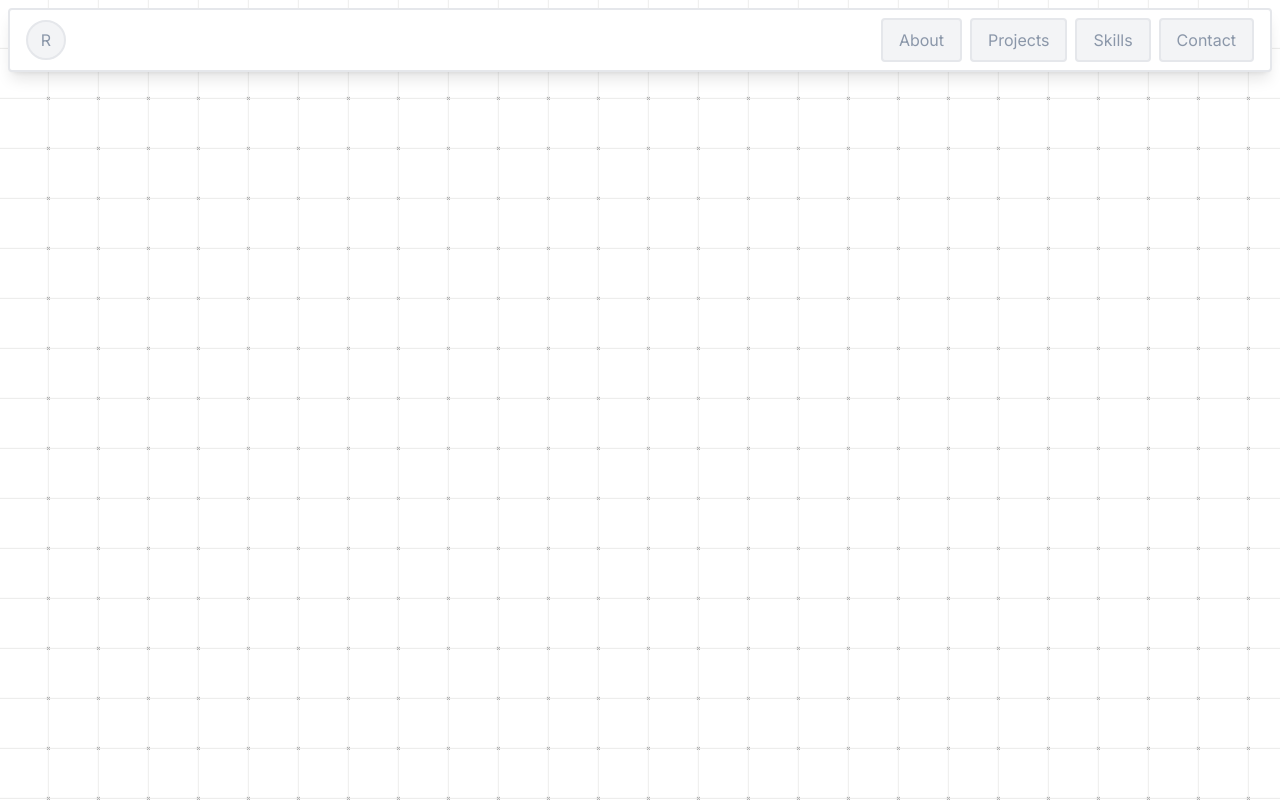
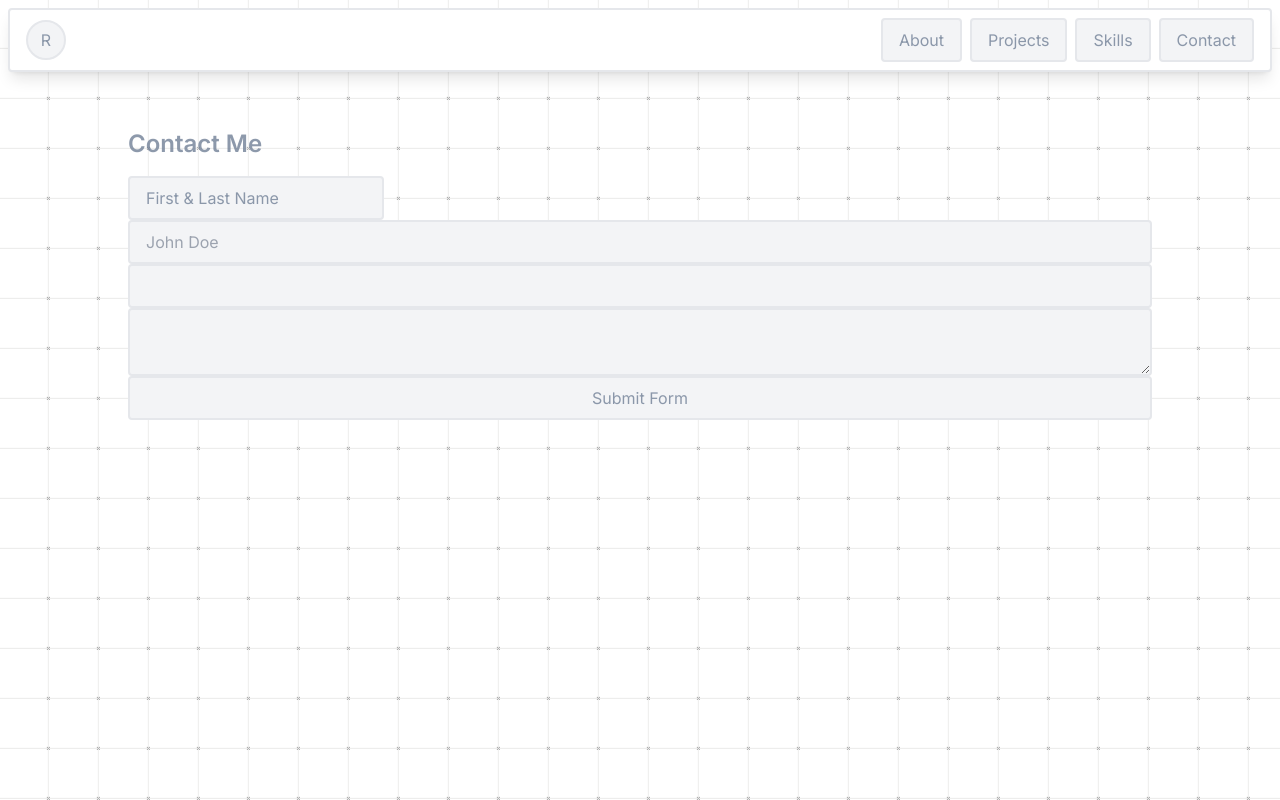
Before and after one commit to SKY3E/Portfolio-V2, a Next.js app: page /contact in a window 1280 px wide. Built offline with nearby package versions, Linux system fonts and the light colour scheme.

Commit message:
Updated Design & Contact Page

```diff
--- /dev/null
+++ b/app/components/contact.js
@@ -0,0 +1,37 @@
+export default function Contact() {
+  async function handleSubmit(event) {
+    event.preventDefault();
+    const formData = new FormData(event.target);
+
+    formData.append("access_key", "eee47edf-2498-4341-b974-ef71a18d6e08");
+
+    const object = Object.fromEntries(formData);
+    const json = JSON.stringify(object);
+
+    const response = await fetch("https://api.web3forms.com/submit", {
+        method: "POST",
+        headers: {
+          "Content-Type": "application/json",
+          Accept: "application/json"
+        },
+        body: json
+    });
+    const result = await response.json();
+    if (result.success) {
+        console.log(result);
+    }
+  }
+
+  return (
+    <section id='contact-section' className='lg:ml-[calc(60.00vw-50.00%)] lg:mr-[calc(60.00vw-50.00%)]'>
+      <h2 className='text-2xl font-semibold mb-4'>Contact Me</h2>
+      <form className='flex flex-col' onSubmit={handleSubmit}>
+        <label className='rounded bg-gray-100 border-gray-200 border-2 px-4 py-2 w-1/4'>First & Last Name</label>
+        <input className='rounded bg-gray-100 border-gray-200 border-2 px-4 py-2' type="text" name="name" placeholder="John Doe"/>
+        <input className='rounded bg-gray-100 border-gray-200 border-2 px-4 py-2' type="email" name="email"/>
+        <textarea className='rounded bg-gray-100 border-gray-200 border-2 px-4 py-2' name="message"></textarea>
+        <button className='rounded bg-gray-100 border-gray-200 border-2 px-4 py-2' type="submit">Submit Form</button>
+      </form>
+    </section>
+  )
+}
--- a/app/components/navigation.js
+++ b/app/components/navigation.js
@@ -8,16 +8,16 @@ export default function Navigation() {
         R
       </Link>
       <section className="flex space-x-2">
-        <Link href="/about" className="flex items-center justify-center bg-gray-100 hover:shadow-lg border-gray-200 border-2 rounded px-4 py-2">
+        <Link href="/about" className="flex items-center justify-center bg-gray-100 hover:shadow-lg hover:text-blue-500 border-gray-200 border-2 rounded px-4 py-2">
           About
         </Link>
-        <Link href="/projects" className="flex items-center justify-center bg-gray-100 hover:shadow-lg border-gray-200 border-2 rounded px-4 py-2">
+        <Link href="/projects" className="flex items-center justify-center bg-gray-100 hover:shadow-lg hover:text-blue-500 border-gray-200 border-2 rounded px-4 py-2">
           Projects
         </Link>
-        <Link href="/skills" className="flex items-center justify-center bg-gray-100 hover:shadow-lg border-gray-200 border-2 rounded px-4 py-2">
+        <Link href="/skills" className="flex items-center justify-center bg-gray-100 hover:shadow-lg hover:text-blue-500 border-gray-200 border-2 rounded px-4 py-2">
           Skills
         </Link>
-        <Link href="/contact" className="flex items-center justify-center bg-gray-100 hover:shadow-lg border-gray-200 border-2 rounded px-4 py-2">
+        <Link href="/contact" className="flex items-center justify-center bg-gray-100 hover:shadow-lg hover:text-blue-500 border-gray-200 border-2 rounded px-4 py-2">
           Contact
         </Link>
       </section>
--- a/app/components/projects.js
+++ b/app/components/projects.js
@@ -83,7 +83,7 @@ export default function Projects() {
   });
 
   return (
-    <section id='projects-section' className='lg:ml-[calc(60.00vw-50.00%)] lg:mr-[calc(60.00vw-50.00%)] mb-36'>
+    <section id='projects-section' className='lg:ml-[calc(60.00vw-50.00%)] lg:mr-[calc(60.00vw-50.00%)] mb-12'>
       <h2 className='text-2xl font-semibold mb-4'>Projects</h2>
       <article className="">
         <div className="px-2 gap-2 flex flex-wrap justify-center bg-white border-gray-200 border-2 rounded mb-4">
--- a/app/contact/page.js
+++ b/app/contact/page.js
@@ -1,11 +1,13 @@
 'use client';
 
 import Navigation from '../components/navigation.js';
+import Contact from '../components/contact.js';
 
 export default function contact(){
   return (
-    <div className='mt-20'>
+    <div className='mt-32'>
       <Navigation />
+      <Contact />
     </div>
   );
 }
```
